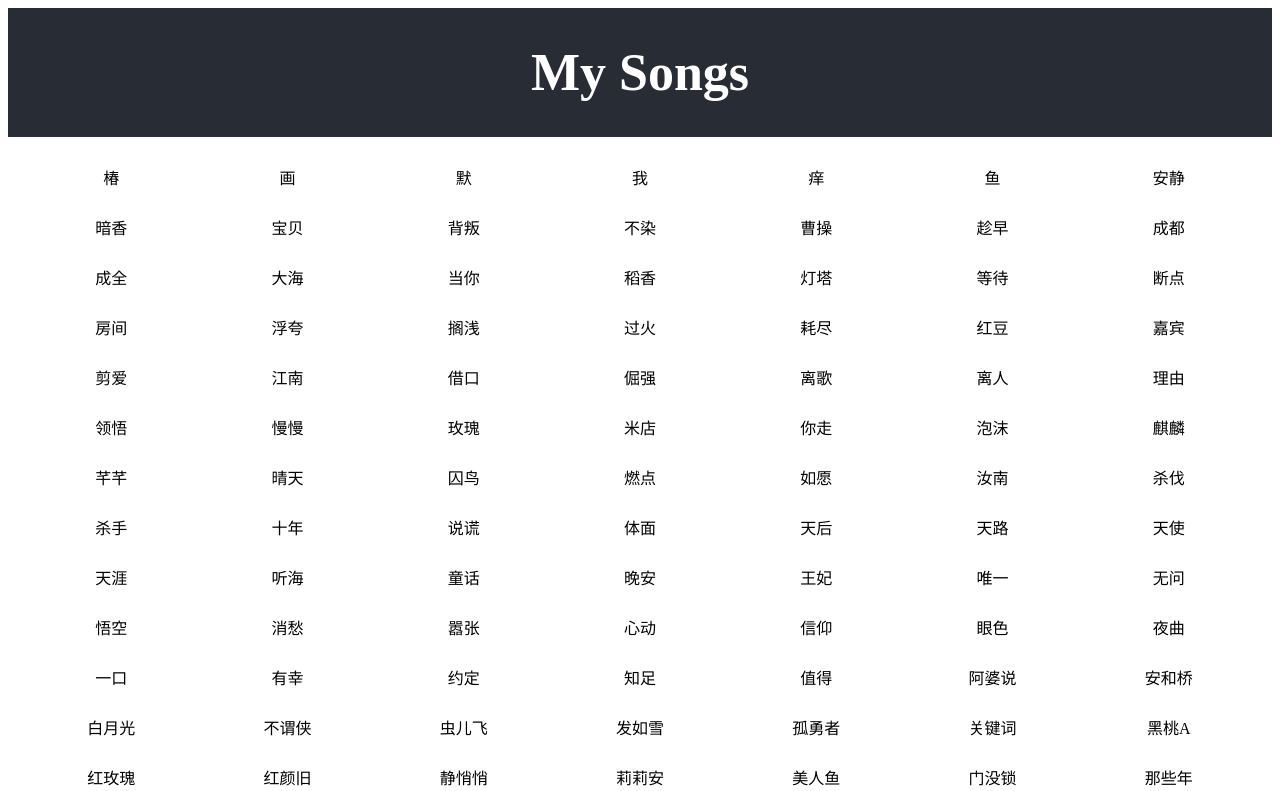
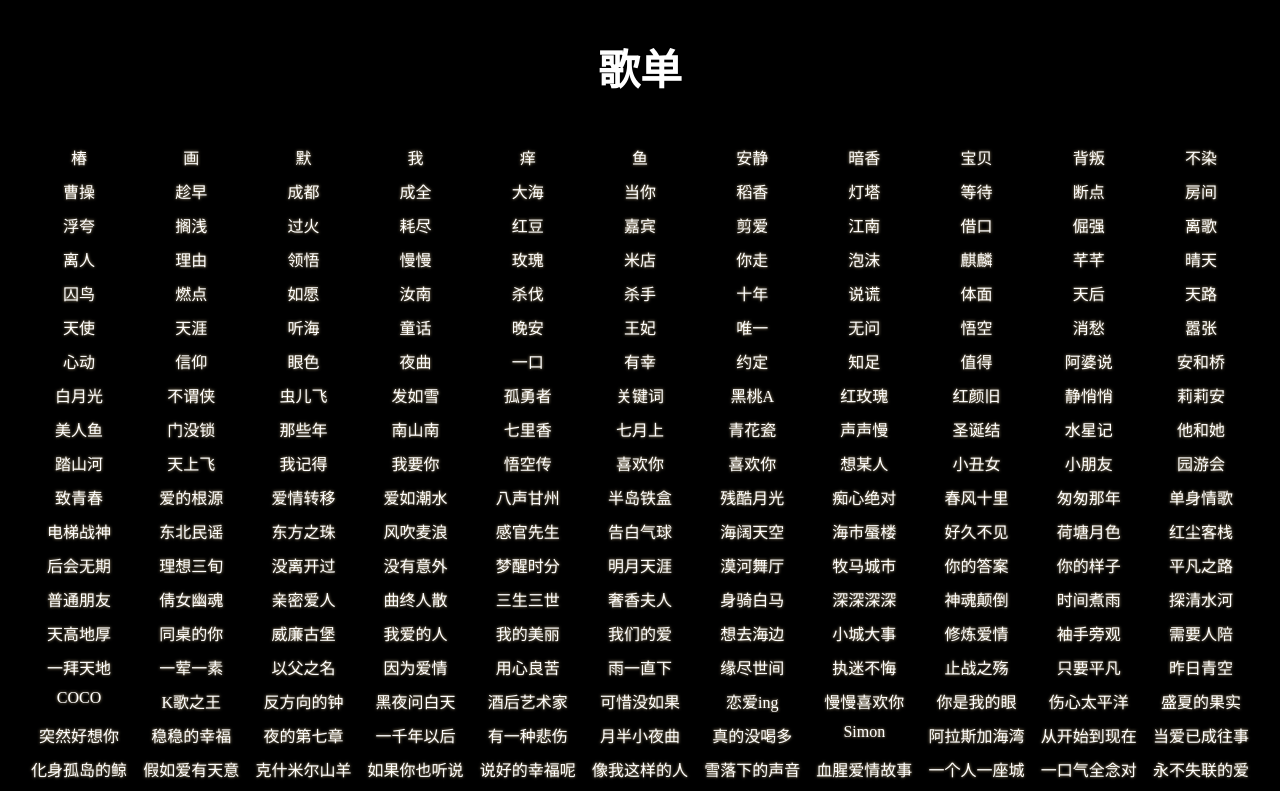
Before and after one commit to deltamaster/mysonglist, a React (Create React App) app: page / in a window 1280 px wide. Shown: the top 791 px of the page. Built offline with nearby package versions, Linux system fonts and the light colour scheme.

Commit message:
update style

```diff
--- a/src/App.css
+++ b/src/App.css
@@ -3,16 +3,19 @@
 }
 
 .App-header {
-  background-color: #282c34;
-  min-height: 10vh;
+  min-height: 5vh;
   display: flex;
   flex-direction: column;
   align-items: center;
   justify-content: center;
-  font-size: calc(10px + 2vmin);
+  font-size: calc(5px + 2vmin);
   color: white;
 }
 
 main {
   padding: 20px;
 }
+
+html {
+  background-color: #000;
+}
--- a/src/App.tsx
+++ b/src/App.tsx
@@ -6,7 +6,7 @@ function App() {
   return (
     <div className="App">
       <header className="App-header">
-        <h1>My Songs</h1>
+        <h1>歌单</h1>
       </header>
       <main>
         <SongList />
--- a/src/SongItem.tsx
+++ b/src/SongItem.tsx
@@ -3,10 +3,12 @@ import styled from "styled-components";
 import { Song } from "./Song";
 
 const SongContainer = styled.div`
-  padding: 8px;
+  padding: 0px;
   white-space: nowrap;
   overflow: hidden;
   text-overflow: ellipsis;
+  text-shadow: 0px 0px 3px #c7b38b;
+  color: #fff;
 `;
 
 interface SongItemProps {
--- a/src/SongList.tsx
+++ b/src/SongList.tsx
@@ -5,7 +5,7 @@ import SongItem from "./SongItem";
 
 const Grid = styled.div`
   display: grid;
-  grid-template-columns: repeat(auto-fill, minmax(150px, 1fr));
+  grid-template-columns: repeat(auto-fill, minmax(100px, 1fr));
   gap: 10px;
 `;
 
--- a/src/styles.css
+++ /dev/null
@@ -1,4 +0,0 @@
-.App {
-  font-family: sans-serif;
-  text-align: center;
-}
```
